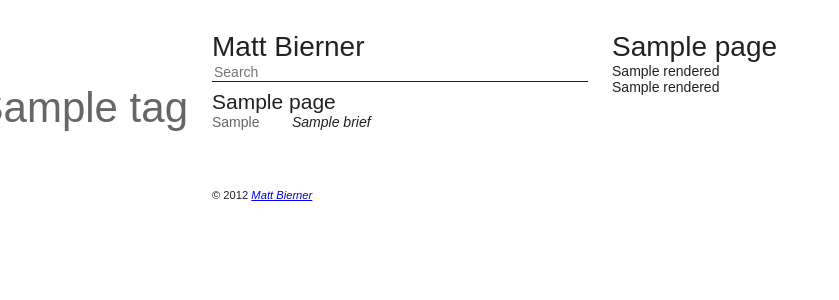
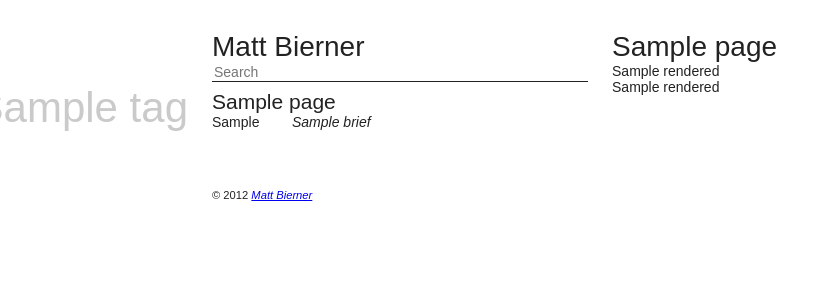
Before and after one commit to mattbierner/mattbierner.com, a Django app: template mattbierner_com/templates/index.html in a window 1280 px wide. Shown: the top 300 px of the page, without its empty margins (0-839 px from the left). Run offline with Django 3.2, Linux system fonts and the light colour scheme; the template is opened without the code that fills it: most values are stand-ins (such as "Sample title", 1, 10 or a date in 2020).

Commit message:
Tag highlighting

```diff
--- a/mattbierner_com/pages/views.py
+++ b/mattbierner_com/pages/views.py
@@ -19,7 +19,7 @@ class PageDataView(View):
         response = HttpResponse(content_type='application/json')
         try:
             page = Page.objects.get(url=url)
-            response.write(page.as_view_json)
+            response.write(page.as_view_json())
             return response
         except Page.DoesNotExist:
             return Http404
--- a/mattbierner_com/static/style/common.scss
+++ b/mattbierner_com/static/style/common.scss
@@ -18,7 +18,7 @@ $gutter: 24px;  // The gutter-width of your grid in pixels
 $margin: 12px;
 
 $fg: rgb(34, 34, 34);
-$mid: rgb(102, 102, 102);
+$mid: rgb(202, 202, 202);
 $selection: rgb(0, 174, 239);
 
 //
--- a/mattbierner_com/static/style/main.css
+++ b/mattbierner_com/static/style/main.css
@@ -181,10 +181,14 @@ article, #page_header {
     -webkit-appearance: none;
     outline: none; }
 
-.Tag {
-  color: #666666; }
+.SideTag {
+  color: #cacaca;
+  -webkit-transition: color 0.4s; }
 
-#tags .Tag:before {
+.ActiveTag {
+  color: #222222; }
+
+.SideTag:before {
   content: "#"; }
 
 #tags {
--- a/mattbierner_com/templates/index.html
+++ b/mattbierner_com/templates/index.html
@@ -27,13 +27,13 @@
         </article>
 
         <nav id="search_list">
-            <ul id="tags">
+            <div id="tags">
+                <ul>
                     {% for tag in tags %}
-                <li class="Tag">
-                    {{ tag.name }}
-                </li>
+                        <li class="Tag SideTag">{{ tag.name }}</li>
                     {% endfor %}
                 </ul>
+            </div>
             <ul id="search_results">
                 {% for page in pages %}
                 <li class="SearchResult">
@@ -41,9 +41,7 @@
                     <div>
                         <ul class="TagList">
                             {% for tag in page.tags.all %}
-                            <li class="Tag">
-                                {{ tag.name }}
-                            </li>
+                                <li class="Tag">{{ tag.name }}</li>
                             {% endfor %}
                         </ul>
                         <p class="ResultBrief">
@@ -69,13 +67,21 @@
 
 
 {% block scripts %}
-{% if page %}
+
 <script>
 {% autoescape off %}
-        var root_page = {{ page.as_view_json }};
+    // serve root page json
+    var root_page = {% if page %} {{ page.as_view_json }} {% else %} undefined {% endif %};
+
+    // serve search result json
+    var search_results = [
+        {% for result in pages %}
+            {{ result.as_view_json }},
+        {% endfor %}
+    ];
 {% endautoescape %}
 </script>
-{% endif %}
+
 
 <script src="{% static "script/jquery-1.7.2.min.js" %}"></script>
 <script src="{% static "script/main.js" %}"></script>
--- a/mattbierner_com/urls.py
+++ b/mattbierner_com/urls.py
@@ -22,6 +22,9 @@ urlpatterns = patterns('',
     (r'^admin/', include(admin.site.urls)),
 
     # Search
+    url(r'^search$', IndexView.as_view(), name='search'),
+
+    # Index
     url(r'^$', IndexView.as_view(), name='index'),
 )
 
```
Also changed, not shown: mattbierner_com/static/script/main.js (+51 -3 lines), mattbierner_com/static/style/main.scss (+10 -2 lines), mattbierner_com/pages/models.py (line endings or trailing spaces). Lines whose indentation alone changed are shown as unchanged.
